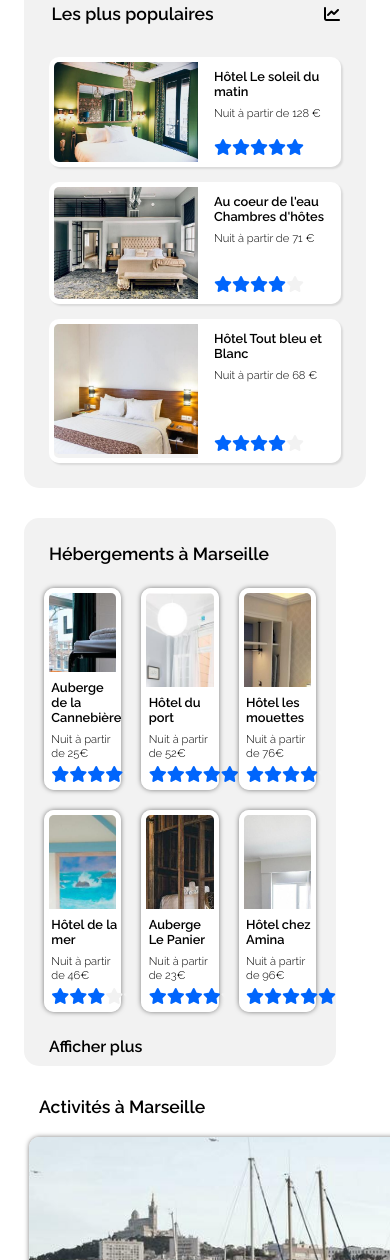
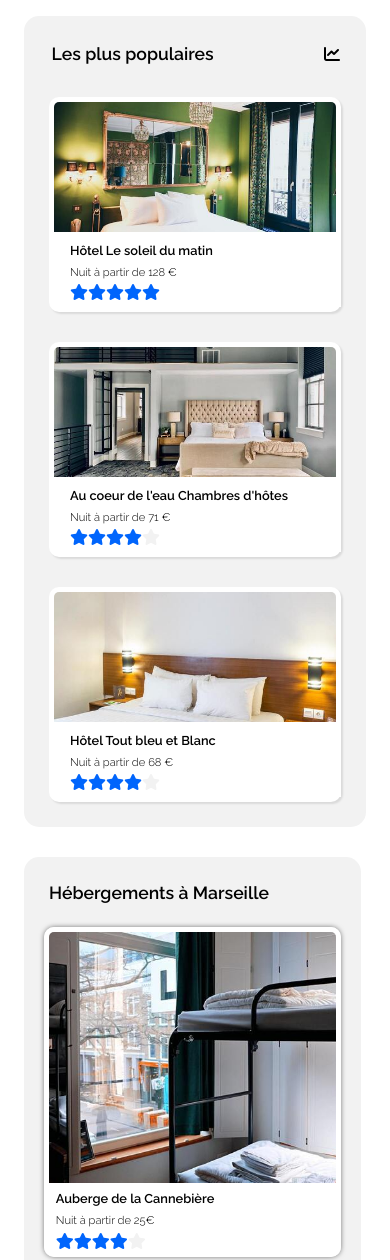
Before and after one commit to brunoribier/brunoribier_2_21032021, a plain HTML site: page reservia.html in a window 390 px wide. Shown: the part 527-1787 px from the top of the page. Drawn offline with Linux system fonts and the light colour scheme.

Commit message:
travail sur le responsive

```diff
--- a/reservia.html
+++ b/reservia.html
@@ -6,6 +6,24 @@
 	<script src="https://kit.fontawesome.com/6c83ab6ed9.js" crossorigin="anonymous"></script>
 	<title>Trouvez votre hébergement pour des vacances de rève</title>
 	<link rel="icon" href="images/logo/favicon-01.svg" />
+
+	<!-- Facebook Open Graph data -->
+<meta property="og:title" content="Trouvez votre location de vacances"/>
+<meta property="og:type" content="website"/>
+<meta property="og:url" content="reservia.com/"/>
+<meta property="og:image" content="images/hebergements/4_small/fred-kleber-gTbaxaVLvsg-unsplash.jpg"/>
+<meta property="og:description" content="Hébergement et activités dans les plus belles destinations pour des vacances de rêve"/>
+
+<!-- Twitter Card data -->
+<meta name="twitter:card" content="summary">
+<meta name="twitter:site" content="@publisher_handle">
+<meta name="twitter:title" content="Page Title">
+<meta name="twitter:description" content="Page description less than 200 characters">
+<meta name="twitter:creator" content="@author_handle">
+<!-- Twitter Summary card images must be at least 200x200px -->
+<meta name="twitter:image" content="http://www.example.com/image.jpg">
+
+
 </head>
 <body>
 <div class="body_without_footer">
--- a/style.css
+++ b/style.css
@@ -172,19 +172,18 @@ button:hover
 {
     display: flex;
     flex-wrap: wrap;
-    margin-top: 20px;
 }
 
 .filtre0
 {
     padding: 1px 12px 1px 0px;
     font-weight: 600;
-    margin: 0px 15px 0px 0px;
+    margin: 20px 15px 0px 0px;
 }
 
 .filtre
 {
-    margin: 0px 15px 0px 0px;
+    margin: 20px 15px 0px 0px;
     display: flex;
     align-content: center;
 }
@@ -333,11 +332,7 @@ h3
 .bloc3_1_2 a
 {
     flex-basis: 33.33%;
-}
-
-.min_heb:hover
-{
-
+    min-width: 220px;
 }
 
 .img_heb
@@ -427,6 +422,7 @@ h5
     box-shadow: 2px 2px 2px rgba(0, 0, 0, 0.1);
     border: 5px solid #FFFFFF;
     border-radius: 10px;
+    background-color: #FFFFFF;
 }
 
 .img_heb2
@@ -582,28 +578,123 @@ footer a:hover
     text-decoration: underline;
 }
 
-/* RESPONSIVE */
-@media screen and (max-width: 1280px)
+/* RESPONSIVE
+Les très petits écrans (< 768 px : pour les écrans dont la largeur est comprise entre 0 px et 768 px)
+- Tablettes (768 px - 991 px)
+- Ordinateurs (992 px - 1199 px) */
+@media screen and (max-width: 1367px)/* Réduction progressive de la taille des bloc activités */
 {
+    .img_bloc4, .img_bloc4_2_1, .img_bloc4_2_2, .img_bloc4_2_3
+    {
+        width: 18em;
+    }
+}
+
+@media screen and (max-width: 1274px)/* Réduction progressive de la taille des bloc activités */
+{
+    .img_bloc4, .img_bloc4_2_1, .img_bloc4_2_2, .img_bloc4_2_3
+    {
+        width: 16em;
+    }
+
+    .footer1, .footer2, .footer3
+    {
+        padding: 1em 5em 1em 5em;
+    }
+}
+
+@media screen and (max-width: 1130px)/* Réduction progressive de la taille des bloc activités */
+{
+    .img_bloc4, .img_bloc4_2_1, .img_bloc4_2_2, .img_bloc4_2_3
+    {
+        width: 14em;
+    }
+}
+
+
+@media screen and (max-width: 1085px)/* bascule des heb pop en colonne au dessus des heb */
+{
+    .bloc3_1_2 a
+    {
+        min-width: 235px;
+    }
+
+    .img_heb2
+    {
+        width: 100%;
+        min-width: 240px;
+        border-radius: 5px 5px 0px 0px;
+    }
+
+    .left_img_pop
+    {
+        width: 96%;
+    }
+
     .bloc3_2
     {
          margin-left: 0px;
+
+    }
+
+    .bloc3_2_2
+    {
+        display: flex;
+    }
+
+    .heb_pop
+    {
+        flex-direction: column;
     }
 
     .bloc3_1
     {
-        margin-right: 30px;
+        margin-right: 5px;
         margin-top: 30px;
+    }
+
+
+}
+
+
+@media screen and (max-width: 986px)/* bascule des activité en mode mobile */
+{
+    .img_bloc4, .img_bloc4_2_1, .img_bloc4_2_2, .img_bloc4_2_3
+    {
+        width: 40em;
+        height: 20em;
+    }
+
+    .bloc4_1_col2
+    {
+        margin: 0px;
+    }
+
+    .bloc4_1_col1, .bloc4_1_col2_1, .bloc4_1_col2_2
+    {
+        margin: 10px 5px 5px 5px;
+    }
+
+    footer
+    {
+        flex-direction: column;
     }
 }
 
-@media screen and (max-width: 900px)
+@media screen and (max-width: 768px)/* bascule en mode full mobile */
 {
-    .img_bloc4
+    .bloc3_1_2
     {
-        object-fit: cover;
-        border-radius: 10px 10px 10px 10px;
-        width: 40em;
+        flex-direction: column;
+    }
+
+    .img_heb
+    {
         height: 20em;
     }
+
+    .bloc3_2_2
+    {
+        flex-direction: column;
+    }
 }
```
